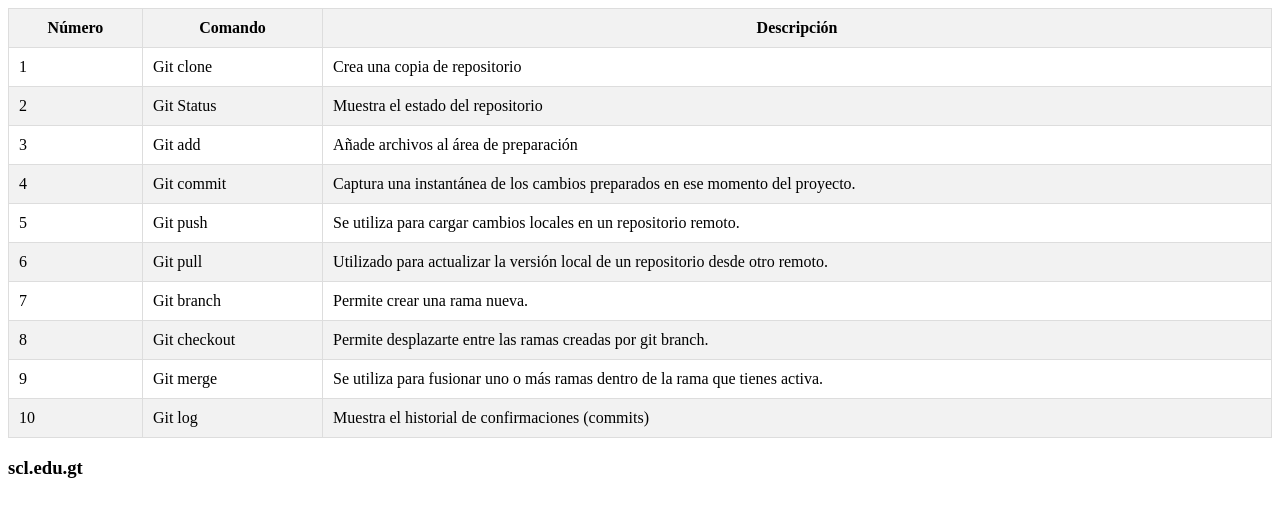
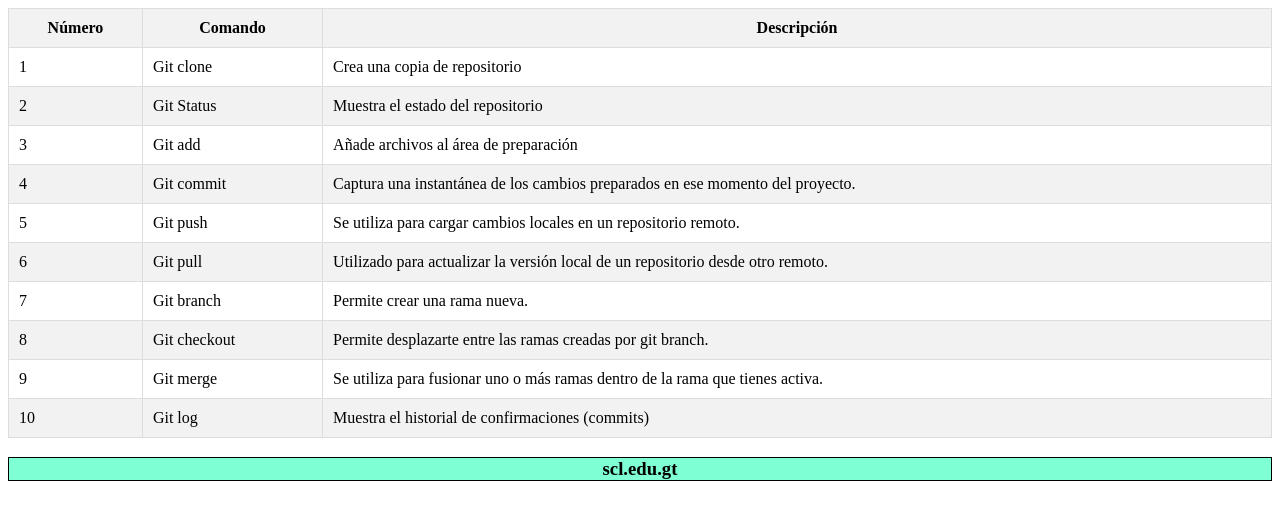
Before and after one commit to Kristhellfp/git_tiempo, a plain HTML site: page index.html in a window 1280 px wide. Drawn offline with Linux system fonts and the light colour scheme; the site is published under a folder, as on GitHub Pages, so addresses that start at the root find nothing.

Commit message:
Arreglos

```diff
--- a/index.html
+++ b/index.html
@@ -5,8 +5,8 @@
     <meta name="viewport" content="width=device-width, initial-scale=1.0">
     <title></title>
     <link rel="stylesheet" href="index.css">
-    <link rel="stylesheet" href="/header/header.css">
-    <link rel="stylesheet" href="/footer/footer.css">
+    <link rel="stylesheet" href="header/header.css">
+    <link rel="stylesheet" href="footer/footer.css">
     <link rel="stylesheet" href="index_telefono.css">
 </head>
 <body>
```
